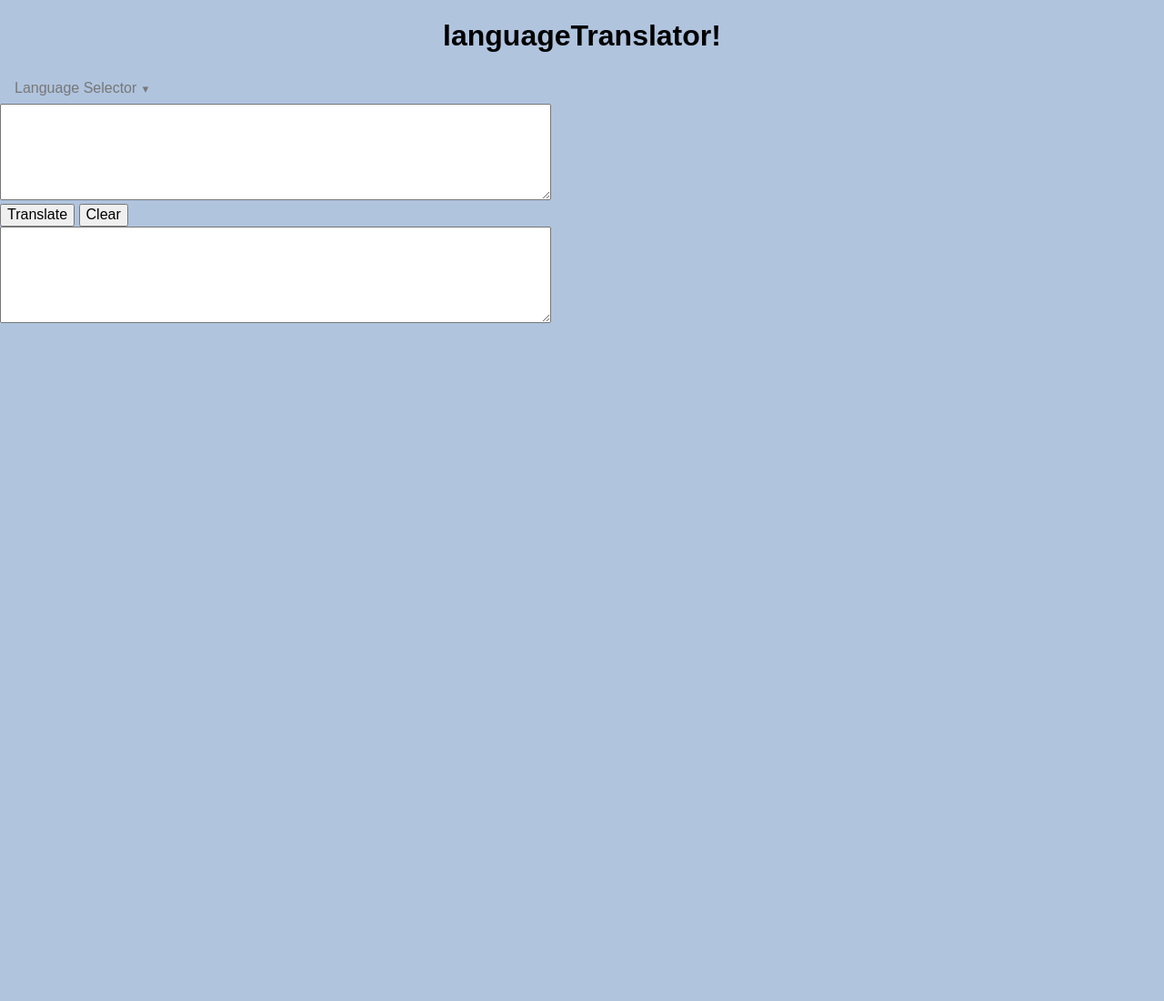
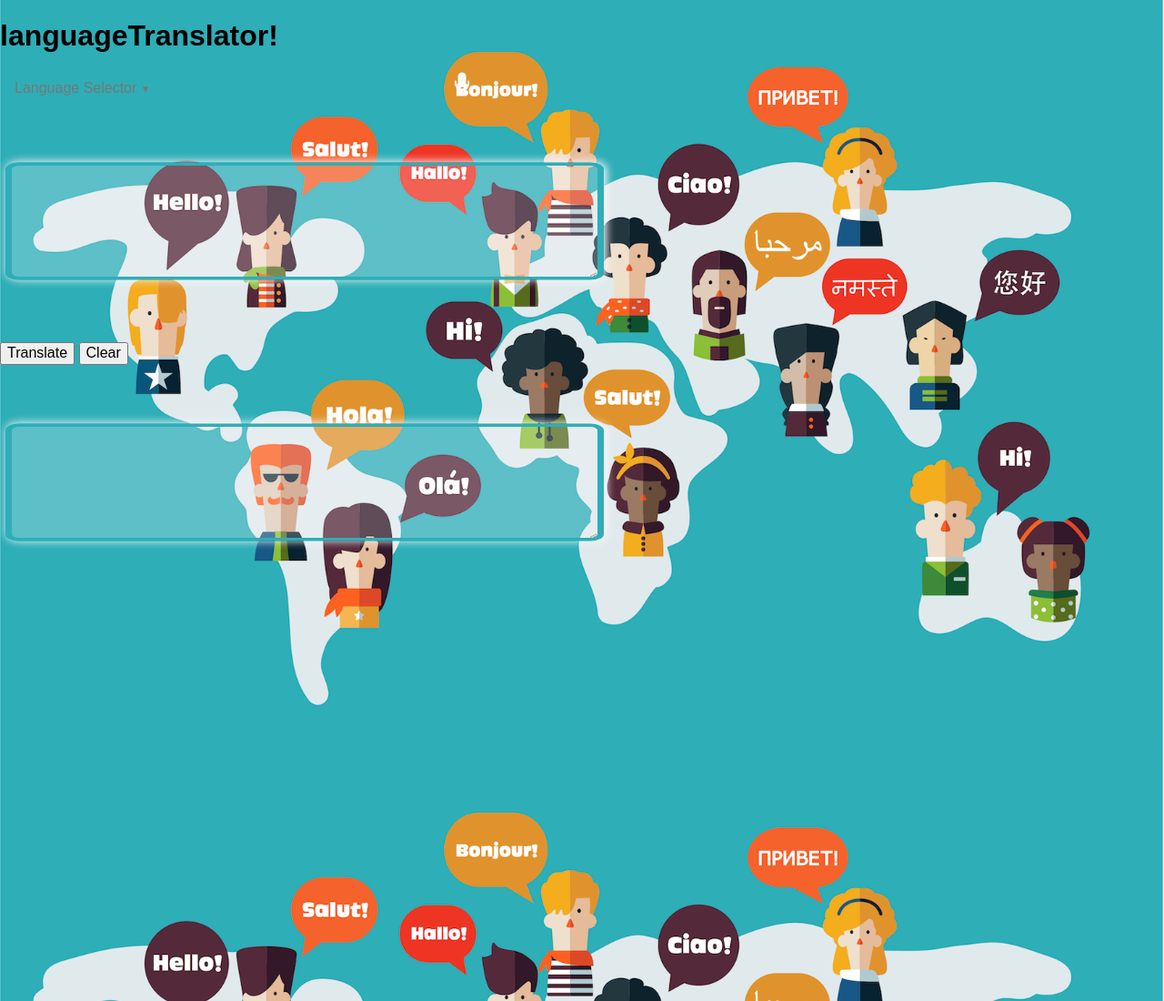
Before and after one commit to yaya2020130/language-translator, a plain HTML site: page index.html in a window 1280 px wide. Shown: the top 1100 px of the page at 91% size. Before the commit the page ends 800 px from the top, so only its background shows below. Drawn offline with nearby package versions, Linux system fonts and the light colour scheme.

Commit message:
updatedhtml

```diff
--- a/index.html
+++ b/index.html
@@ -5,8 +5,12 @@
     <meta charset="UTF-8">
     <link rel="stylesheet" href="https://unpkg.com/purecss@1.0.1/build/pure-min.css"
         integrity="sha384-oAOxQR6DkCoMliIh8yFnu25d7Eq/PHS21PClpwjOTeU2jRSq11vu66rf90/cZr47" crossorigin="anonymous">
-    <link rel="stylesheet" href="style.css">
-    <meta name="viewport" content="width=device-width, initial-scale=1.0">
+        <meta name="viewport" content="width=device-width">
+        <!-- link rel="stylesheet" href="path/to/font-awesome/css/font-awesome.min.css"> -->
+        <script src="https://use.fontawesome.com/9fb4ea5fa6.js"></script>
+        <link rel="stylesheet" href="https://stackpath.bootstrapcdn.com/font-awesome/4.7.0/css/font-awesome.min.css">
+        <link rel="stylesheet" href="style.css">
+        <meta name="viewport" content="width=device-width, initial-scale=1" />
     <title>languageTranslator</title>
 </head>
 
@@ -19,23 +23,34 @@
             <li class="pure-menu-item pure-menu-has-children pure-menu-allow-hover">
                 <a href="#" id="menuLink1" class="pure-menu-link">Language Selector</a>
                 <ul class="pure-menu-children">
-                    <li class="pure-menu-item"><a href="#" class="pure-menu-link">Email</a></li>
-                    <li class="pure-menu-item"><a href="#" class="pure-menu-link">Twitter</a></li>
-                    <li class="pure-menu-item"><a href="#" class="pure-menu-link">Tumblr Blog</a></li>
+                    <li class="pure-menu-item"><a href="#" class="pure-menu-link">English</a></li>
+                    <li class="pure-menu-item"><a href="#" class="pure-menu-link">Amharic</a></li>
+                    <li class="pure-menu-item"><a href="#" class="pure-menu-link">Spanish</a></li>
                 </ul>
             </li>
         </ul>
     </div>
+   <script>
+       $(document).ready(function(){
+  $("button").click(function(){
+    $("btnhome").click();
+  });
+});
+   </script>
+    <form>
+        <div class="controls">
+            <span class="fa fa-microphone"></span>
 
-    <form>
+            <textarea class="form-control" id="exampleFormControlTextarea1" rows="3" x-webkit-speech></textarea>
 
-        <textarea class="form-control" id="exampleFormControlTextarea1" rows="3"> </textarea>
-        <div id="header">
+    </div>
+        <div id="header"> </div>
             <button id="btnhome">Translate</button>
             <button id="btnabout">Clear</button>
     </form>
+
     <form>
-        <textarea class="form-control" id="exampleFormControlTextarea1" rows="3"> </textarea>
+        <textarea class="form-control2" id="exampleFormControlTextarea2" rows="3"> </textarea>
     </form>
 
 </body>
--- a/style.css
+++ b/style.css
@@ -1,17 +1,106 @@
-body {
-    background-color: lightsteelblue;
-}
+
 
 
 #title {
-    text-align:center;
+    text-align:left;
 }
 #form {
     padding-right: 50px;
 }
 .form-control{
-    min-width: 600px;
-    max-width: 1000px;
-    max-height: 100px;
-    min-height: 100px;
+    margin-left: .5%;
+    right: -50px;
+    width:50vw;
+    height: 30vh;
+    border: 7px solid   rgb(46, 174, 183);
+    border-radius: 15px;
+    -webkit-box-shadow: 2px -1px 13px 1px rgba(250,247,250,1);
+-moz-box-shadow: 2px -1px 13px 1px rgba(250,247,250,1);
+box-shadow: 2px -1px 13px 1px rgba(250,247,250,1);
+background-color: rgba(250, 247, 250, 0.226);
+color: rgb(224, 147, 45);
+font-size: 32px;
+transition: 2.2s;
+-ms-transform: scaleY(.5);
+  transform: scaleY(.5);
 }
+.form-control:focus {
+    background-color: rgba(250, 247, 250, 0.596);
+    outline: none;
+    -ms-transform: scaleY(1);
+  transform: scaleY(1);
+  }
+  span.fa.fa-microphone {
+      color:white;
+      font-size: 25px;
+      position: absolute;
+      left: 500px;
+    top: 80px;
+
+  }
+
+
+.form-control2 {
+    margin-left: .5%;
+    right: -50px;
+    width:50vw;
+    height: 30vh;
+    border: 7px solid   rgb(46, 174, 183);
+    border-radius: 15px;
+    -webkit-box-shadow: 2px -1px 13px 1px rgba(250,247,250,1);
+-moz-box-shadow: 2px -1px 13px 1px rgba(250,247,250,1);
+box-shadow: 2px -1px 13px 1px rgba(250,247,250,1);
+background-color: rgba(250, 247, 250, 0.226);
+color: rgb(224, 147, 45);
+font-size: 32px;
+transition: 2.2s;
+-ms-transform: scaleY(.5);
+  transform: scaleY(.5);
+    margin-bottom: 1000px;
+}
+.form-control2:focus {
+    background-color: rgba(250, 247, 250, 0.596);
+    outline: none;
+    -ms-transform: scaleY(1);
+  transform: scaleY(1);
+}
+
+
+
+
+
+    #mytextarea {
+        height: 300px;
+
+        width: 100px;
+        margin-right: 100px;
+
+    }
+    body {
+        background: url(assets/img/Languages\ Around.png) no-repeat center center fixed;
+        -webkit-background-size: cover;
+        -moz-background-size: cover;
+        -o-background-size: cover;
+        background-size: cover;
+      }
+
+      .form-group {
+        position: relative;
+        height: 200px;
+        width: 400px;
+      }
+
+      @media screen  (min-width: 600px) {
+          .col-s-1 {width: 8.33%}
+          .col-s-1 {width: 8.33%;}
+          .col-s-2 {width: 16.66%;}
+          .col-s-3 {width: 25%;}
+          .col-s-4 {width: 33.33%;}
+          .col-s-5 {width: 41.66%;}
+          .col-s-6 {width: 50%;}
+          .col-s-7 {width: 58.33%;}
+          .col-s-8 {width: 66.66%;}
+          .col-s-9 {width: 75%;}
+          .col-s-10 {width: 83.33%;}
+          .col-s-11 {width: 91.66%;}
+          .col-s-12 {width: 100%;}
```
Also changed, not shown: assets/img/Languages Around.png (added), assets/img/cloudimage.jpg (added), assets/img/languagesimage.jpg (added).
